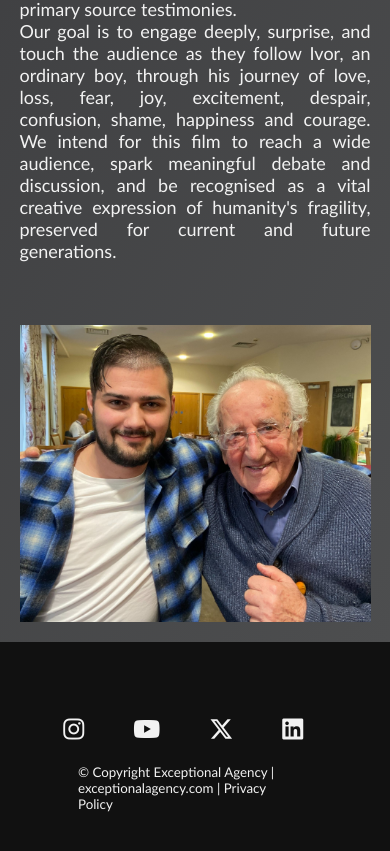
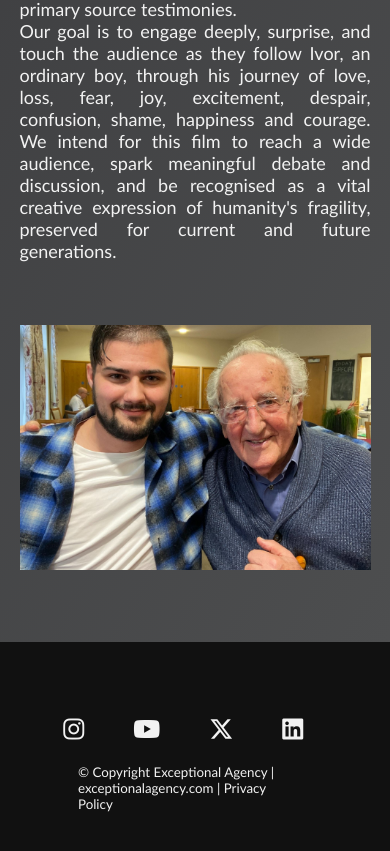
Before and after one commit to totes7/Survivor, a React (Create React App) app: page /info in a window 390 px wide. Shown: the part 8315-9166 px from the top of the page. Built offline with nearby package versions, Linux system fonts and the light colour scheme.

Commit message:
change footer links

```diff
--- a/src/App.css
+++ b/src/App.css
@@ -943,7 +943,7 @@
   }
 
   #aspirations-image {
-    margin-top: 15%;
+    margin: 15% 0;
   }
 
 
--- a/src/components/Footer.jsx
+++ b/src/components/Footer.jsx
@@ -11,7 +11,7 @@ function Footer() {
             <div class="social-icons">
               <Link
                 class="social-icon-link instagram"
-                to="https://www.instagram.com/the_zoomcomic/"
+                to="https://www.instagram.com/surv_ivor_film/"
                 target="_blank"
                 aria-label="Instagram"
               >
@@ -35,7 +35,7 @@ function Footer() {
               </Link>
               <Link
                 class="social-icon-link linkedin"
-                to="https://www.linkedin.com/in/sallyvaughan/"
+                to="https://www.linkedin.com/showcase/survivorfilm/about/"
                 target="_blank"
                 aria-label="LinkedIn"
               >
```
